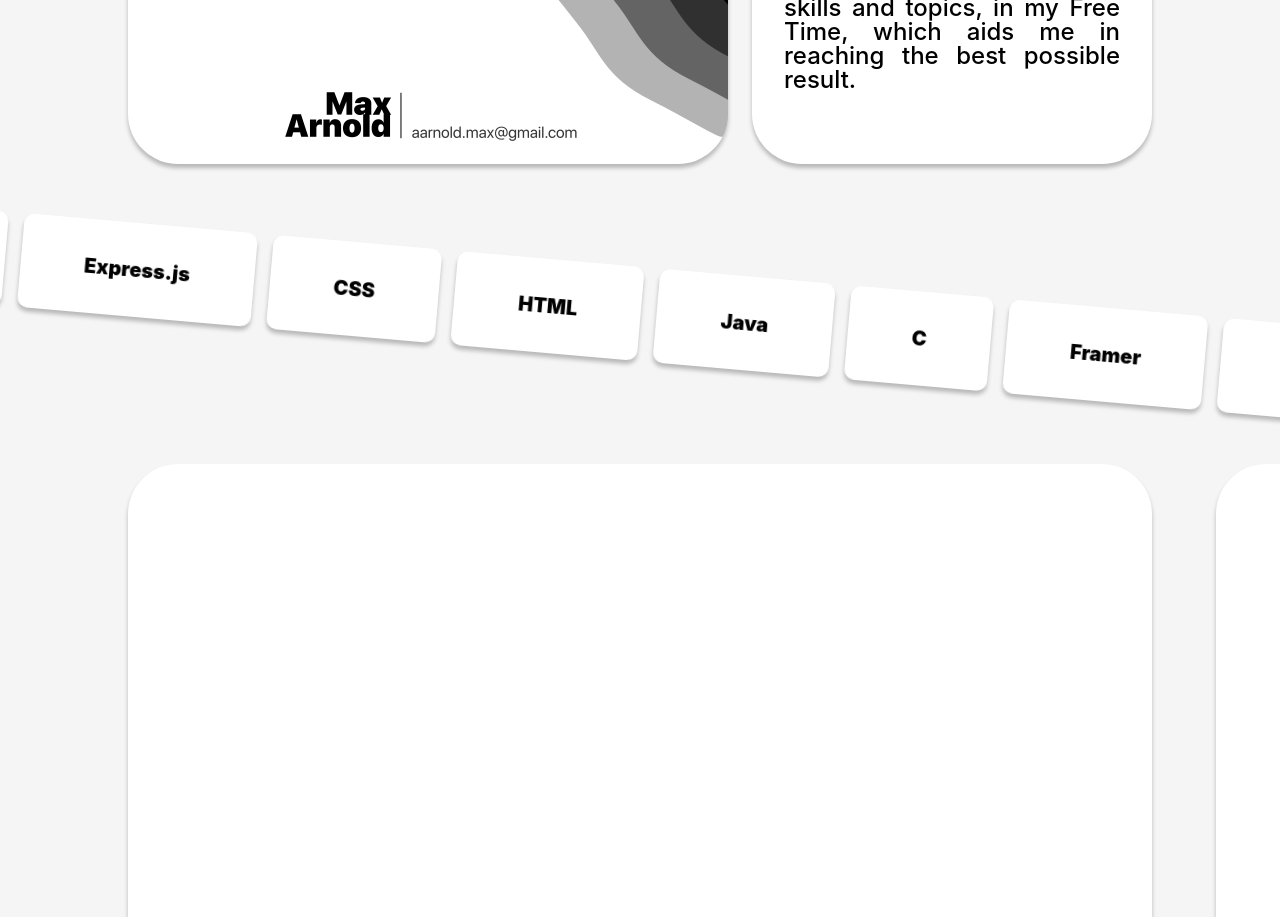
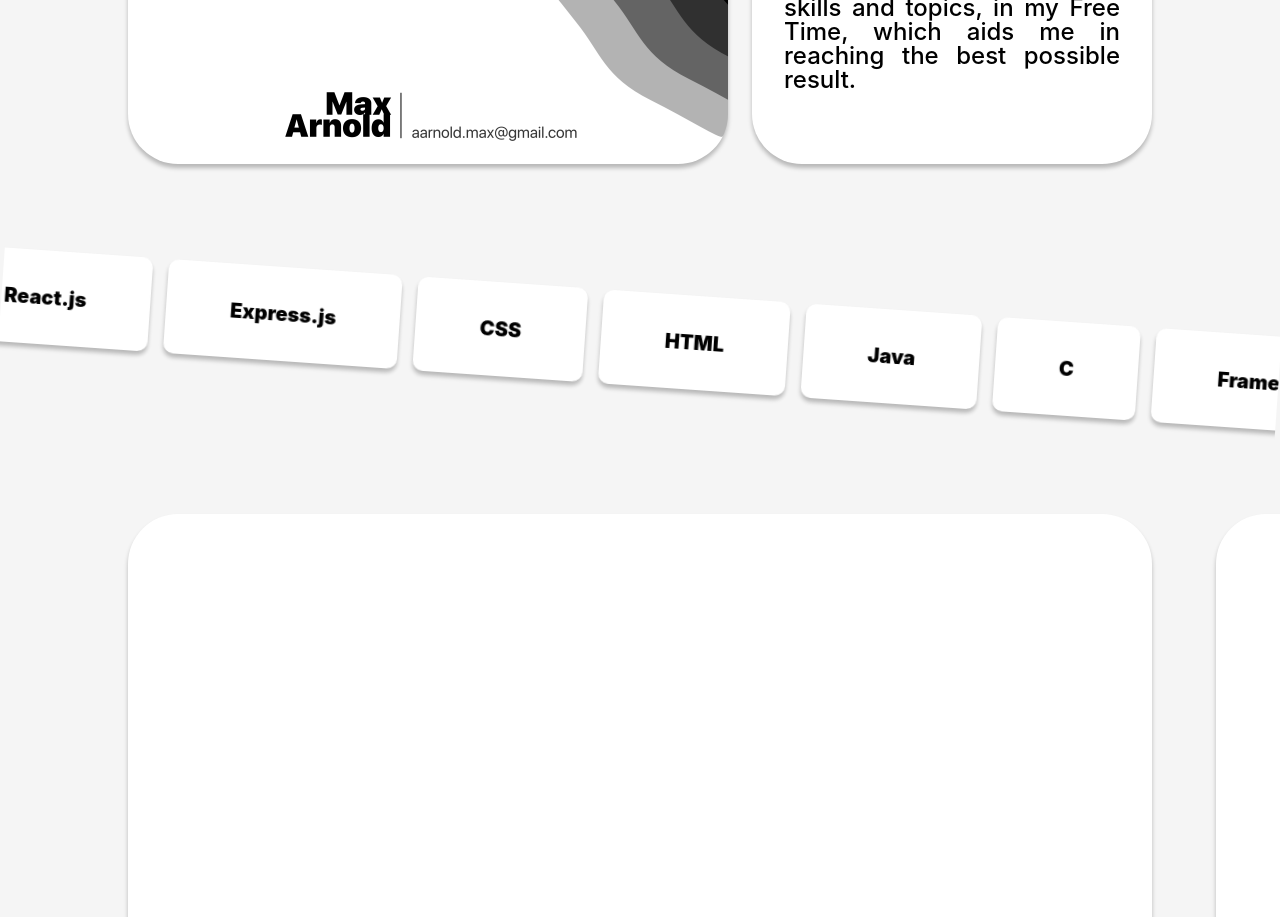
Before and after one commit to zRealReax/Personal-Website, a Next.js app in the folder frontend/: page / in a window 1280 px wide. Shown: the part 1420-2337 px from the top of the page. Built offline with nearby package versions, Linux system fonts and the light colour scheme.

Commit message:
Fixxed Navigation On Click So It Works Every Time + Scrolling Horizontal Skills Section Works Properly Now

```diff
--- a/frontend/src/Components/Navbar/NavigationItems.tsx
+++ b/frontend/src/Components/Navbar/NavigationItems.tsx
@@ -18,11 +18,7 @@ export default function NavigationItems() {
         const rect = section.getBoundingClientRect();
         const sectionTop = rect.top;
 
-        // Adjust the threshold to be more generous
-        if (
-          sectionTop <= 150 && // Adjust this value as needed
-          sectionTop > -section.clientHeight + 150
-        ) {
+        if (sectionTop <= 150 && sectionTop > -section.clientHeight + 150) {
           currentIndex = index;
         }
       });
@@ -42,10 +38,8 @@ export default function NavigationItems() {
       }
     };
 
-    // Add event listener with passive option for better performance
     window.addEventListener("scroll", handleScroll, { passive: true });
 
-    // Initial check
     handleScroll();
 
     return () => {
@@ -62,6 +56,7 @@ export default function NavigationItems() {
         value="home"
         defaultChecked={activeSection === "home"}
         onChange={() => handleRadioChange("home")}
+        onClick={() => (window.location.hash = "home")}
       />
       <label className="text" htmlFor="home-i">
         Home
@@ -74,6 +69,7 @@ export default function NavigationItems() {
         value="about"
         defaultChecked={activeSection === "about"}
         onChange={() => handleRadioChange("about")}
+        onClick={() => (window.location.hash = "about")}
       />
       <label className="text" htmlFor="about-i">
         About Me
@@ -86,6 +82,7 @@ export default function NavigationItems() {
         value="skills"
         defaultChecked={activeSection === "skills"}
         onChange={() => handleRadioChange("skills")}
+        onClick={() => (window.location.hash = "skills")}
       />
       <label className="text" htmlFor="skills-i">
         Skills
@@ -98,6 +95,7 @@ export default function NavigationItems() {
         value="projects"
         defaultChecked={activeSection === "projects"}
         onChange={() => handleRadioChange("projects")}
+        onClick={() => (window.location.hash = "projects")}
       />
       <label className="text" htmlFor="projects-i">
         Projects
@@ -110,6 +108,7 @@ export default function NavigationItems() {
         value="contact"
         defaultChecked={activeSection === "contact"}
         onChange={() => handleRadioChange("contact")}
+        onClick={() => (window.location.hash = "contact")}
       />
       <label className="text" htmlFor="contact-i">
         Contact
--- a/frontend/src/Components/Technologies/Technologies.scss
+++ b/frontend/src/Components/Technologies/Technologies.scss
@@ -1,48 +1,54 @@
-$bg-primary: #f5f5f7;
 $bg-secondary: #ffffff;
 $text-color: #000000;
-$icon-font-family: "Inknut Antiqua", serif;
-$animation-duration: 5s;
-$animation-direction: forward;
+$animation-duration: 40s;
+$box-shadow: 0 4px 4px rgba(0, 0, 0, 0.25);
+$border-radius: 10px;
 
-$box-shadow: 0 4px 4px rgba(0, 0, 0, 0.25);
+.technology-scroller {
+  height: 350px;
+  width: 100%;
+  overflow: hidden;
+  rotate: 4deg;
 
-.scroller {
-  height: 300px;
+  .scroller-container {
+    height: 100%;
     display: flex;
     align-items: center;
-  mask-image: linear-gradient(
-    to right,
-    rgba(0, 0, 0, 0) 1%,
-    rgba(0, 0, 0, 1) 5%,
-    rgba(0, 0, 0, 1) 95%,
-    rgba(0, 0, 0, 0) 99%
-  );
 
     .scroller-list {
-    rotate: 5deg;
       display: flex;
       gap: 1rem;
-    padding-block: 1rem;
-    width: 100%;
-    flex-wrap: nowrap;
-    animation: scroll var(--_animation-duration, 40s)
-      var(--_animation-direction, forwards) linear infinite;
-    .scoller-list-item {
-      border-radius: 10px;
-      color: $text-color;
+      padding: 1rem;
+      animation: scroll $animation-duration linear infinite;
+
+      &:hover {
+        animation-play-state: paused;
+      }
+      .scroller-list-item {
+        flex-shrink: 0;
+        border-radius: $border-radius;
         background-color: $bg-secondary;
         box-shadow: $box-shadow;
-      font-family: "SF Pro Display";
+        padding: 2rem 4rem;
+        font-family: "SF Pro Display", system-ui, sans-serif;
         font-weight: 900;
-      font-size: 20px;
-      padding: 2rem 4rem;
+        font-size: 1.25rem;
+        color: $text-color;
+        transition: transform 0.2s ease;
+
+        &:hover {
+          transform: scale(1.05);
+        }
+      }
     }
   }
 }
 
 @keyframes scroll {
+  from {
+    transform: translateX(0);
+  }
   to {
-    transform: translate(calc(-50% - 0.5rem));
+    transform: translateX(-50%);
   }
 }
--- a/frontend/src/Components/Technologies/Technologies.tsx
+++ b/frontend/src/Components/Technologies/Technologies.tsx
@@ -2,44 +2,54 @@
 
 import "./Technologies.scss";
 
-import { useRef } from "react";
+interface Technology {
+  id: string;
+  name: string;
+}
 
-const Home = () => {
-  const listRef = useRef<HTMLUListElement>(null);
-  const items = [
-    "Next.js",
-    "React.js",
-    "Express.js",
-    "CSS",
-    "HTML",
-    "Java",
-    "C",
-    "Framer",
-    "Figma",
-  ];
+const technologies: Technology[] = [
+  { id: "nextjs", name: "Next.js" },
+  { id: "reactjs", name: "React.js" },
+  { id: "expressjs", name: "Express.js" },
+  { id: "css", name: "CSS" },
+  { id: "html", name: "HTML" },
+  { id: "java", name: "Java" },
+  { id: "c", name: "C" },
+  { id: "framer", name: "Framer" },
+  { id: "figma", name: "Figma" },
+];
 
-  addAnimation();
-
-  function addAnimation() {
-    const scrollerInner = listRef.current;
-    if (!scrollerInner) return;
-    const scrollerContent = Array.from(scrollerInner.children);
-
-    scrollerContent.forEach((item) => {
-      const duplicatedItem = item.cloneNode(true);
-      scrollerInner.appendChild(duplicatedItem);
-    });
-  }
+const TechnologyScroller = () => {
+  const duplicatedTechnologies = [...technologies, ...technologies];
 
   return (
-    <section id="skills" className="scroller">
-      <ul className="scroller-list" ref={listRef}>
-        {items.map((item) => (
-          <li className="scoller-list-item">{item}</li>
-        ))}
-      </ul>
+    <section id="skills" className="technology-scroller">
+      <div className="scroller-container">
+        <ul className="scroller-list">
+          {duplicatedTechnologies.map((tech, index) => (
+            <li key={`${tech.id}-${index}`} className="scroller-list-item">
+              {tech.name}
+            </li>
+          ))}
+        </ul>
+      </div>
     </section>
   );
 };
 
-export default Home;
+export default TechnologyScroller;
+
+// import { useRef } from "react";
+
+// addAnimation();
+
+// function addAnimation() {
+//   const scrollerInner = listRef.current;
+//   if (!scrollerInner) return;
+//   const scrollerContent = Array.from(scrollerInner.children);
+
+//   scrollerContent.forEach((item) => {
+//     const duplicatedItem = item.cloneNode(true);
+//     scrollerInner.appendChild(duplicatedItem);
+//   });
+// }
```
Lines whose indentation alone changed are shown as unchanged.
